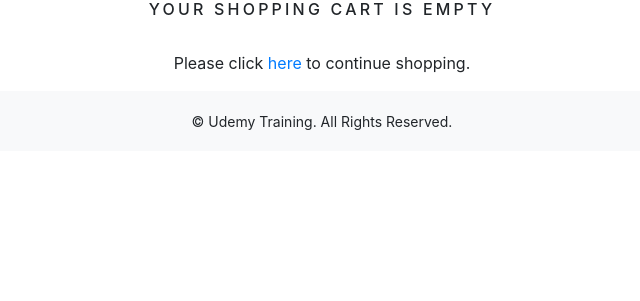
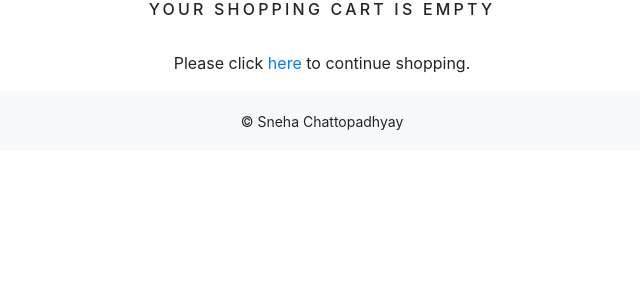
Before and after one commit to opencodeiiita/Shopping-Cart, a Django app: page /cart/ in a window 1280 px wide. Shown: the part 268-569 px from the top of the page, without its empty margins (318-958 px from the left). Run offline with Django 3.2, Linux system fonts and the light colour scheme; data comes from the database, SQL or seed files in the repository; both versions use the stored data as it was after the commit; some libraries are stand-ins or nearby versions.

Commit message:
first commit

```diff
--- a/shop/templates/footer.html
+++ b/shop/templates/footer.html
@@ -1,3 +1,3 @@
 <div class="footer navbar-fixed-bottom my_footer">
-	<p class="text-center">&copy; Udemy Training. All Rights Reserved.</p>
+	<p class="text-center">&copy; Sneha Chattopadhyay</p>
 </div>
```
Also changed, not shown: db.sqlite3, 5 other files.
